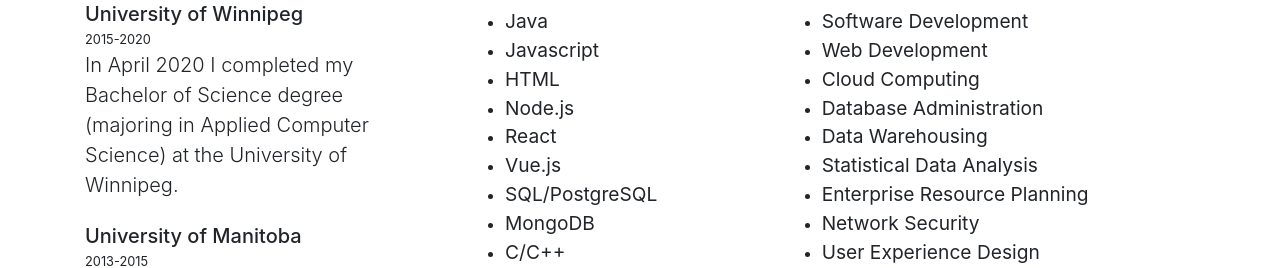
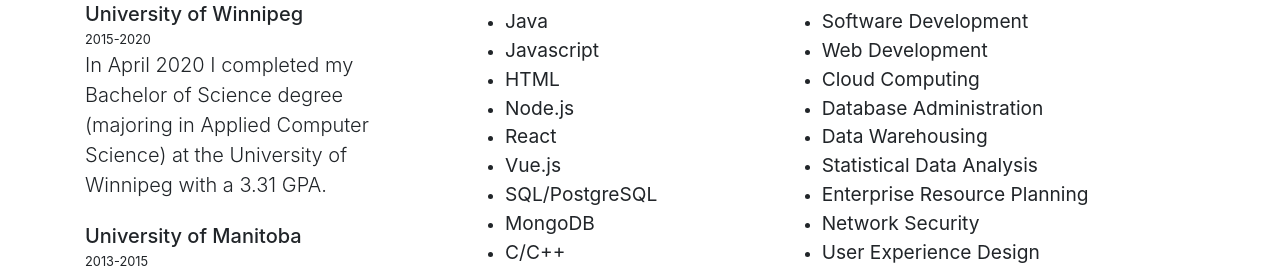
Before and after one commit to LukeAhrensTownsend/LukeAhrensTownsend.github.io, a Vue app: page /#/resume in a window 1280 px wide. Shown: the part 760-1028 px from the top of the page. Built offline with nearby package versions, Linux system fonts and the light colour scheme; no server answers; what vue-head would draw is missing.

Commit message:
Edit resume

```diff
--- a/src/views/Resume.vue
+++ b/src/views/Resume.vue
@@ -35,7 +35,7 @@
           <small>2015-2020</small>
           <div
             class="lead"
-          >In April 2020 I completed my Bachelor of Science degree (majoring in Applied Computer Science) at the University of Winnipeg.</div>
+          >In April 2020 I completed my Bachelor of Science degree (majoring in Applied Computer Science) at the University of Winnipeg with a 3.31 GPA.</div>
 
           <br />
 
```
